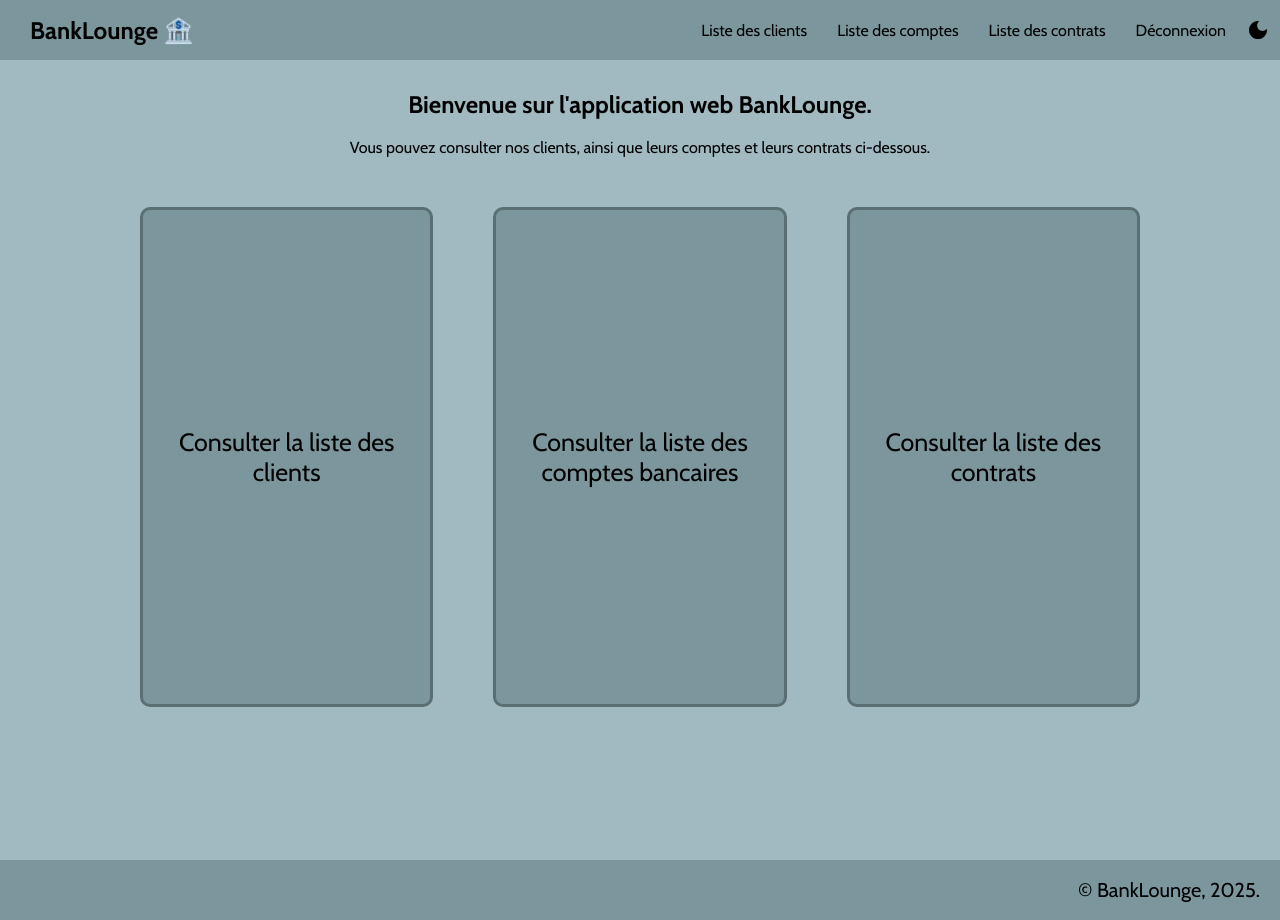
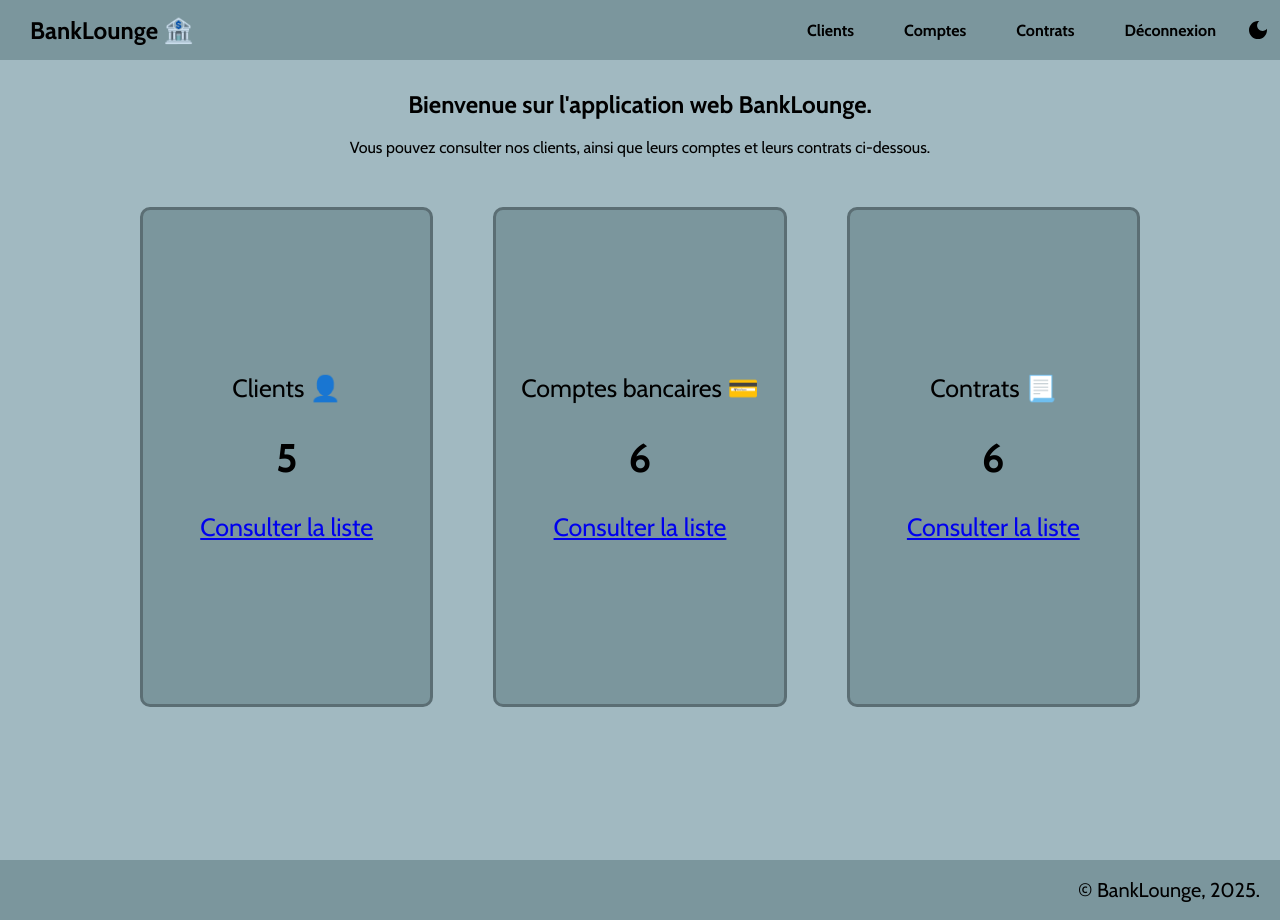
Before and after one commit to hojulien/mvc-bank, a PHP site: page / in a window 1280 px wide. Run offline with PHP 8.4, Linux system fonts and the light colour scheme; the visitor is signed in with stand-in values (Sample User, id 1); data comes from the database, SQL or seed files in the repository.

Commit message:
Implémentation d'un menu déroulant et du nombre de clients, comptes et contrats sur la page d'accueil

```diff
--- a/assets/scripts/darkMode.js
+++ b/assets/scripts/darkMode.js
@@ -24,7 +24,6 @@ document.addEventListener("DOMContentLoaded", () => {
     } else {
         displayDarkIcon();
     }
-    body.style.visibility = "visible";
 });
 
 darkMode.addEventListener("click", () => {
--- /dev/null
+++ b/assets/scripts/dropdown.js
@@ -0,0 +1,13 @@
+let dropdowns = document.querySelectorAll(".nav-option");
+
+dropdowns.forEach(option => {
+    option.addEventListener("mouseenter", () => {
+        const menu = option.querySelector(".nav-dropdown-option");
+        menu.style.display = "block";
+    });
+
+    option.addEventListener("mouseleave", () => {
+        const menu = option.querySelector(".nav-dropdown-option");
+        menu.style.display = "none";
+    });
+});
--- a/assets/styles/style.css
+++ b/assets/styles/style.css
@@ -16,10 +16,7 @@
     --view: #66a1d1;
     --edit: #d5924c;
     --delete: #db8787;
-}
-
-body {
-    visibility: hidden;
+    --link: #0000EE;
 }
 
 body.dark-mode {
@@ -59,8 +57,8 @@ body.dark-mode {
     font-size: 20px;
 }
 
-a#toLogin {
-    color: #0000EE;
+a.link {
+    color: var(--link);
     text-decoration: underline;
 }
 
@@ -70,15 +68,15 @@ body {
     color: var(--text-main);
 }
 
-nav, .home-option, td, .form-valid, .return, .value, footer {
+nav, .nav-dropdown-option, .home-option, td, .form-valid, .return, .value, footer {
     background-color: var(--main);
 }
 
-.nav-option:hover, .key {
+.nav-option:hover, .nav-dropdown-option a:hover,.key {
     background-color: var(--dark);
 }
 
-.nav-title, .nav-option, .home-options, .home-option, .form, .view-container, #copyright {
+.nav-title, .nav-option, .form, .view-container, #copyright {
     display: flex;
     justify-content: center;
     align-items: center;
@@ -95,6 +93,8 @@ nav {
     margin: 0 auto;
     height: 60px;
     justify-content: space-between;
+    font-weight: bold;
+    font-size: 16px;
 }
 
 .nav-title {
@@ -107,11 +107,26 @@ nav {
 }
 
 .nav-option {
-    padding: 10px;
+    position: relative;
+    padding: 10px 20px;
 }
 
 .nav-option:hover {
     cursor: pointer;
+}
+
+.nav-dropdown-option {
+    display: none;
+    position: absolute;
+    min-width: 220px;
+    top: 100%;
+    left: 0;
+    flex-direction: column;
+}
+
+.nav-dropdown-option a {
+    display: block;
+    padding: 10px;
 }
 
 a {
@@ -136,6 +154,11 @@ section {
 }
 
 .home-option {
+    display: flex;
+    justify-content: center;
+    align-items: center;
+    flex-direction: column;
+    gap: 30px;
     min-width: 100px;
     flex: 1;
     height: 100%;
@@ -144,15 +167,16 @@ section {
     border-radius: 10px;
 }
 
+.count {
+    font-weight: 800;
+    font-size: 40px;
+}
+
 /* list */
 
 .title h1 {
     margin: 0 auto;
     border-radius: 10px;
-    background-color: var(--main);
-}
-
-.title h1 {
     display: inline-block;
     padding: 10px 20px;
 }
--- /dev/null
+++ b/controllers/HomeController.php
@@ -0,0 +1,19 @@
+<?php
+
+require_once __DIR__ . '/../models/repositories/HomeRepository.php';
+require_once __DIR__ . '/../lib/utils.php';
+
+class HomeController {
+
+    private HomeRepository $homeRepo;
+
+    public function __construct() {
+        $this->homeRepo = new HomeRepository();
+    }
+
+    public function home() {
+        requireAdmin();
+        $total = $this->homeRepo->getTotal();
+        require_once __DIR__ . '/../views/home.php';
+    }
+}
--- a/index.php
+++ b/index.php
@@ -6,19 +6,20 @@ require_once __DIR__ . '/controllers/UserController.php';
 require_once __DIR__ . '/controllers/BankController.php';
 require_once __DIR__ . '/controllers/ContractController.php';
 require_once __DIR__ . '/controllers/AuthController.php';
+require_once __DIR__ . '/controllers/HomeController.php';
 
 $userC = new UserController();
 $bankC = new BankController();
 $contractC = new ContractController();
 $authC = new AuthController();
+$homeC = new HomeController();
 
 $action = $_GET['action'] ?? 'home'; // home par defaut.
 $id = $_GET['id'] ?? null;
 
 switch($action) {
     case('home'):
-        requireAdmin();
-        require_once __DIR__ . '/views/home.php';
+        $homeC->home();
         break;
     // LOGIN
     case 'logout':
--- a/models/repositories/BankRepository.php
+++ b/models/repositories/BankRepository.php
@@ -50,6 +50,13 @@ class BankRepository {
         return $account;
     }
 
+    public function getAccountCount(): int {
+        $statement = $this->connection->getConnection()->query('SELECT COUNT(*) as total FROM bankaccounts');
+        $result = $statement->fetch();
+
+        return (int) $result['total'];
+    }
+
     public function create(BankAccount $account): bool {
         $statement = $this->connection
                 ->getConnection()
--- a/models/repositories/ContractRepository.php
+++ b/models/repositories/ContractRepository.php
@@ -50,6 +50,13 @@ class ContractRepository {
         return $contract;
     }
 
+    public function getContractCount(): int {
+        $statement = $this->connection->getConnection()->query('SELECT COUNT(*) as total FROM contracts');
+        $result = $statement->fetch();
+
+        return (int) $result['total'];
+    }
+
     public function create(Contract $contract): bool {
         $statement = $this->connection
                 ->getConnection()
--- /dev/null
+++ b/models/repositories/HomeRepository.php
@@ -0,0 +1,28 @@
+<?php
+
+require_once __DIR__ . '/../../lib/database.php';
+require_once __DIR__ . '/UserRepository.php';
+require_once __DIR__ . '/BankRepository.php';
+require_once __DIR__ . '/ContractRepository.php';
+
+class HomeRepository  {
+    public DatabaseConnection $connection;
+    public UserRepository $userRepo;
+    public BankRepository $bankRepo;
+    public ContractRepository $contractRepo;
+
+    public function __construct() {
+        $this->connection = new DatabaseConnection();
+        $this->userRepo = new UserRepository();
+        $this->bankRepo = new BankRepository();
+        $this->contractRepo = new ContractRepository();
+    }
+
+    public function getTotal(): ?array {
+        return [
+            "userCount" => $this->userRepo->getUserCount(),
+            "bankCount" => $this->bankRepo->getAccountCount(),
+            "contractCount" => $this->contractRepo->getContractCount()
+        ];
+    }
+}
--- a/models/repositories/UserRepository.php
+++ b/models/repositories/UserRepository.php
@@ -36,6 +36,14 @@ class UserRepository {
         $user->setId($result['user_id']);
         return $user;
     }
+
+    public function getUserCount(): int {
+        $statement = $this->connection->getConnection()->query('SELECT COUNT(*) as total FROM users');
+        $result = $statement->fetch();
+
+        return (int) $result['total'];
+    }
+
 
     public function create(User $user): bool {
         $statement = $this->connection
--- a/views/bank/list.php
+++ b/views/bank/list.php
@@ -1,11 +1,10 @@
 <?php require_once __DIR__ . '/../templates/header.php'; ?>
 
             <section>
-                <h1><a href="?action=bank-create">Ajouter un nouveau compte</a></h1> <br>
                 <div class="title">
                     <h1>Liste des comptes bancaires</h1>
                 </div>
-
+                <div class="table-container">
                     <table>
                         <thead>
                             <tr>
@@ -41,6 +40,7 @@
                             <?php endforeach; ?>
                         </tbody>
                     </table>
+                </div>
             </section>
 
 <?php require_once __DIR__ . '/../templates/footer.php';
--- a/views/contract/list.php
+++ b/views/contract/list.php
@@ -1,11 +1,10 @@
 <?php require_once __DIR__ . '/../templates/header.php'; ?>
 
             <section>
-                <h1><a href="?action=contract-create">Ajouter un nouveau contrat</a></h1> <br>
                 <div class="title">
                     <h1>Liste des contrats</h1>
                 </div>
-
+                <div class="table-container">
                     <table>
                         <thead>
                             <tr>
@@ -41,6 +40,7 @@
                             <?php endforeach; ?>
                         </tbody>
                     </table>
+                </div>
             </section>
 
 <?php require_once __DIR__ . '/../templates/footer.php';
--- a/views/home.php
+++ b/views/home.php
@@ -5,13 +5,19 @@
                 <p>Vous pouvez consulter nos clients, ainsi que leurs comptes et leurs contrats ci-dessous.</p>
                 <div class="home-options">
                     <div class="home-option">
-                        <a href="?action=user-list"><p>Consulter la liste des clients</p></a>
+                        <p>Clients 👤</p>
+                        <p class="count"><?= $total['userCount'] ?></p>
+                        <a class="link" href="?action=user-list">Consulter la liste</a>
                     </div>
                     <div class="home-option">
-                        <a href="?action=bank-list"><p>Consulter la liste des comptes bancaires</p></a>
+                        <p>Comptes bancaires 💳</p>
+                        <p class="count"><?= $total['bankCount'] ?></p>
+                        <a class="link" href="?action=bank-list">Consulter la liste</a>
                     </div>
                     <div class="home-option">
-                        <a href="?action=contract-list"><p>Consulter la liste des contrats</p></a>
+                        <p>Contrats 📃</p>
+                        <p class="count"><?= $total['contractCount'] ?></p>
+                        <a class="link" href="?action=contract-list">Consulter la liste</a>
                     </div>
                 </div>
             </section>
--- a/views/no-access.php
+++ b/views/no-access.php
@@ -10,7 +10,7 @@
         <h1>🚫 Accès non autorisé</h1> <br>
         <p>Vous n'avez pas les permissions pour accéder à cette page.</p>
         <p>Redirection vers la page de connexion dans <span id="countdown">5</span> secondes...</p>
-        <p>Si cela ne marche pas, <a id="toLogin" href="?action=login">cliquez ici!</a>.</p>
+        <p>Si cela ne marche pas, <a class="link" href="?action=login">cliquez ici!</a>.</p>
 
         <script>
             let seconds = 5;
--- a/views/templates/header.php
+++ b/views/templates/header.php
@@ -8,6 +8,7 @@
         <link href="https://fonts.googleapis.com/css2?family=Cabin:ital,wght@0,400..700;1,400..700&family=Quicksand:wght@300..700&display=swap" rel="stylesheet">
         <link rel="stylesheet" href="./assets/styles/style.css">
         <script src="./assets/scripts/darkMode.js" defer></script>
+        <script src="./assets/scripts/dropdown.js" defer></script>
         <title>Gestion bancaire</title>
     </head>
     <body>
@@ -18,9 +19,27 @@
                 </div>
                 <div class="nav-options">
                     <?php if (isset($_SESSION['admin_id'])): ?>
-                        <p class="nav-option"><a href="?action=user-list">Liste des clients</a></p>
-                        <p class="nav-option"><a href="?action=bank-list">Liste des comptes</a></p>
-                        <p class="nav-option"><a href="?action=contract-list">Liste des contrats</a></p>
+                        <div class="nav-option">
+                            <span>Clients</span>
+                            <div class="nav-dropdown-option">
+                                <a href="?action=user-list">Liste des clients</a>
+                                <a href="?action=user-create">Ajouter un nouveau client</a>
+                            </div>
+                        </div>
+                        <div class="nav-option">
+                            <span>Comptes</span>
+                            <div class="nav-dropdown-option">
+                                <a href="?action=bank-list">Liste des comptes</a>
+                                <a href="?action=bank-create">Ajouter un nouveau compte</a>
+                            </div>
+                        </div>
+                        <div class="nav-option">
+                            <span>Contrats</span>
+                            <div class="nav-dropdown-option">
+                                <a href="?action=contract-list">Liste des contrats</a>
+                                <a href="?action=contract-create">Ajouter un nouveau contrat</a>
+                            </div>
+                        </div>
                         <p class="nav-option"><a href="?action=logout">Déconnexion</a></p>
                     <?php else: ?>
                         <p class="nav-option"><a href="?action=login">Se connecter</a></p>
--- a/views/user/list.php
+++ b/views/user/list.php
@@ -1,7 +1,6 @@
 <?php require_once __DIR__ . '/../templates/header.php'; ?>
 
             <section>
-                <h1><a href="?action=user-create">Ajouter un nouveau client</a></h1> <br>
                 <div class="title">
                     <h1>Liste des clients</h1>
                 </div>
@@ -32,7 +31,7 @@
                                 <td class="list-options">
                                     <button id="view"><a href="?action=user-view&id=<?= $user->getId() ?>">Voir 🔎</a></button>
                                     <button id="edit"><a href="?action=user-edit&id=<?= $user->getId() ?>">Modifier ✏️</a></button>
-                                    <button id="delete"><a onclick="return confirm('Voulez-vous supprimer ce client?');" href="?action=user-delete&id=<?= $user->getId() ?>">Supprimer ❌</a></button>
+                                    <button id="delete"><a onclick="return confirm('Voulez-vous supprimer ce client? Attention, tous les comptes bancaires et contrats associés à ce client seront également supprimés!');" href="?action=user-delete&id=<?= $user->getId() ?>">Supprimer ❌</a></button>
                                 </td>
                             </tr>
                             <?php endforeach; ?>
```
Also changed, not shown: other parts of assets/styles/style.css (+52 -3 lines), views/user/view.php (+6 -2 lines). Lines whose indentation alone changed are shown as unchanged.
